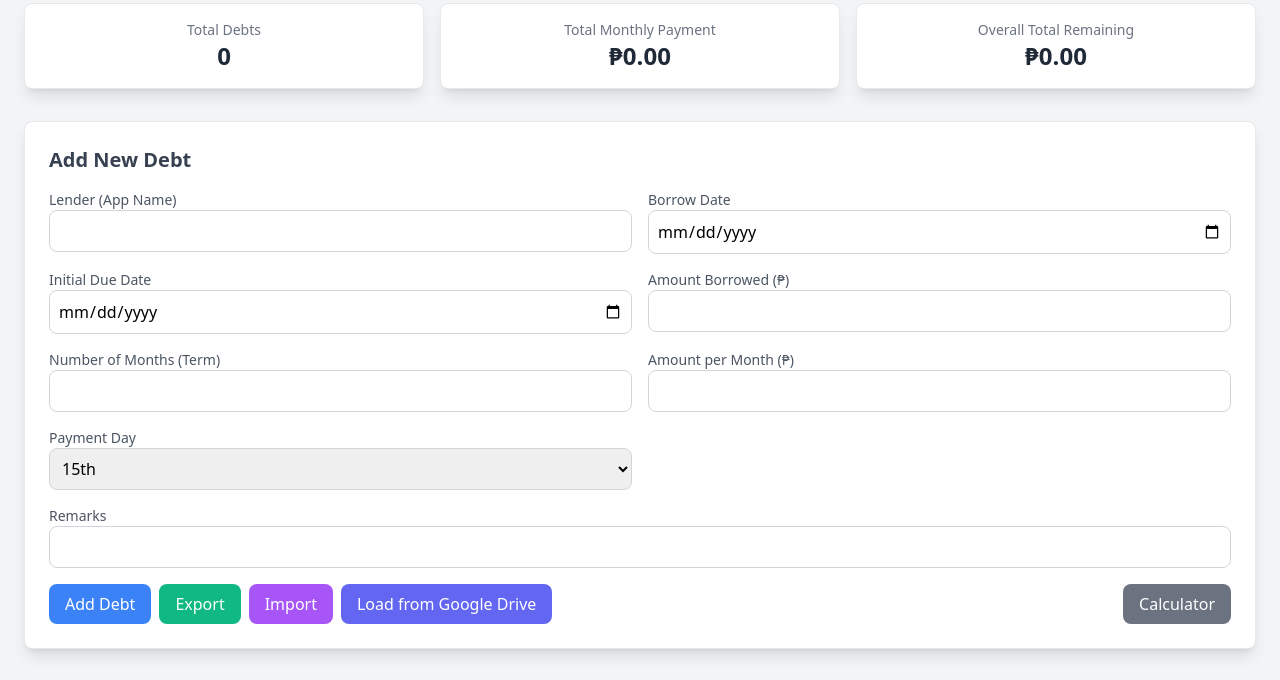
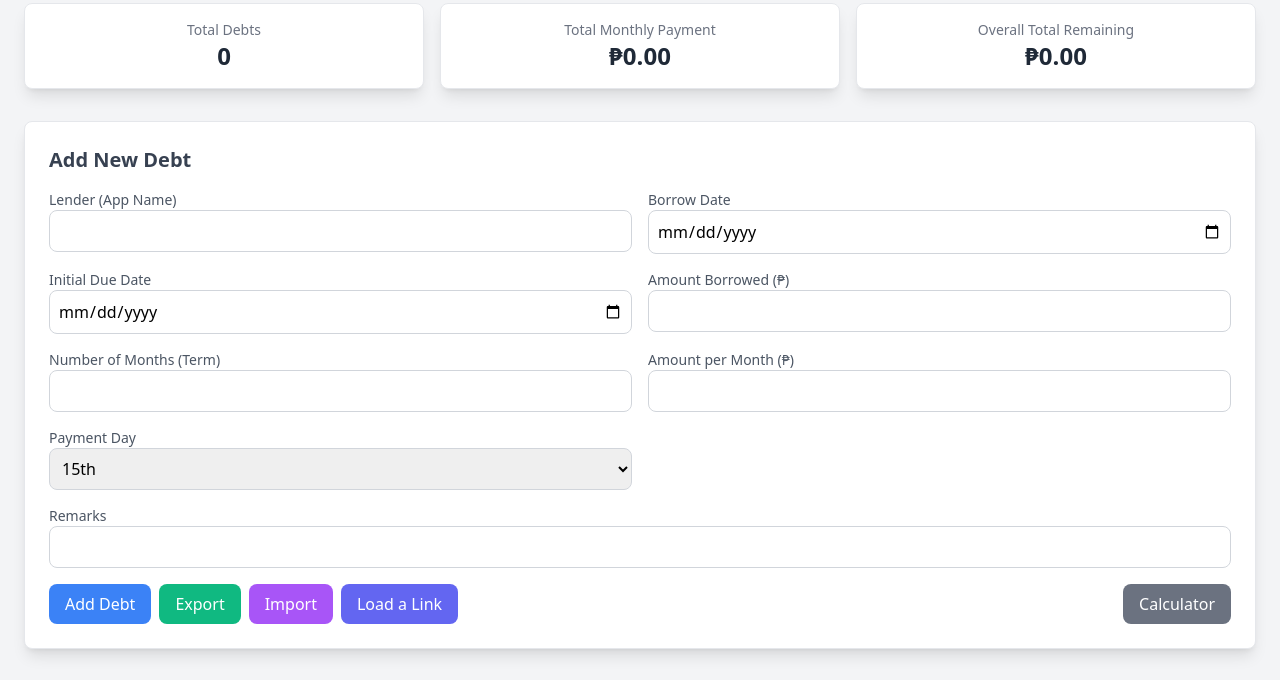
Before and after one commit to JayV28/mydeb_tracker, a plain HTML site: page index.html in a window 1280 px wide. Shown: the part 87-767 px from the top of the page. Drawn offline with nearby package versions, Linux system fonts and the light colour scheme.

Commit message:
Update index.html

```diff
--- a/index.html
+++ b/index.html
@@ -135,7 +135,7 @@
                         <button type="button" id="exportData" class="bg-secondary text-white px-4 py-2 rounded-lg hover:bg-green-600 transition-colors">Export</button>
                         <label for="importData" class="bg-purple-500 text-white px-4 py-2 rounded-lg hover:bg-purple-600 transition-colors cursor-pointer">Import</label>
                         <input type="file" id="importData" accept=".json" class="hidden">
-                        <button type="button" id="openDriveLinkModal" class="bg-indigo-500 text-white px-4 py-2 rounded-lg hover:bg-indigo-600 transition-colors">Load from Google Drive</button>
+                        <button type="button" id="openDriveLinkModal" class="bg-indigo-500 text-white px-4 py-2 rounded-lg hover:bg-indigo-600 transition-colors">Load a Link</button>
                     </div>
                     <button type="button" id="openCalculator" class="bg-gray-500 text-white px-4 py-2 rounded-lg hover:bg-gray-600 transition-colors">Calculator</button>
                 </div>
@@ -950,4 +950,5 @@
         });
     </script>
 </body>
+
 </html>
```
